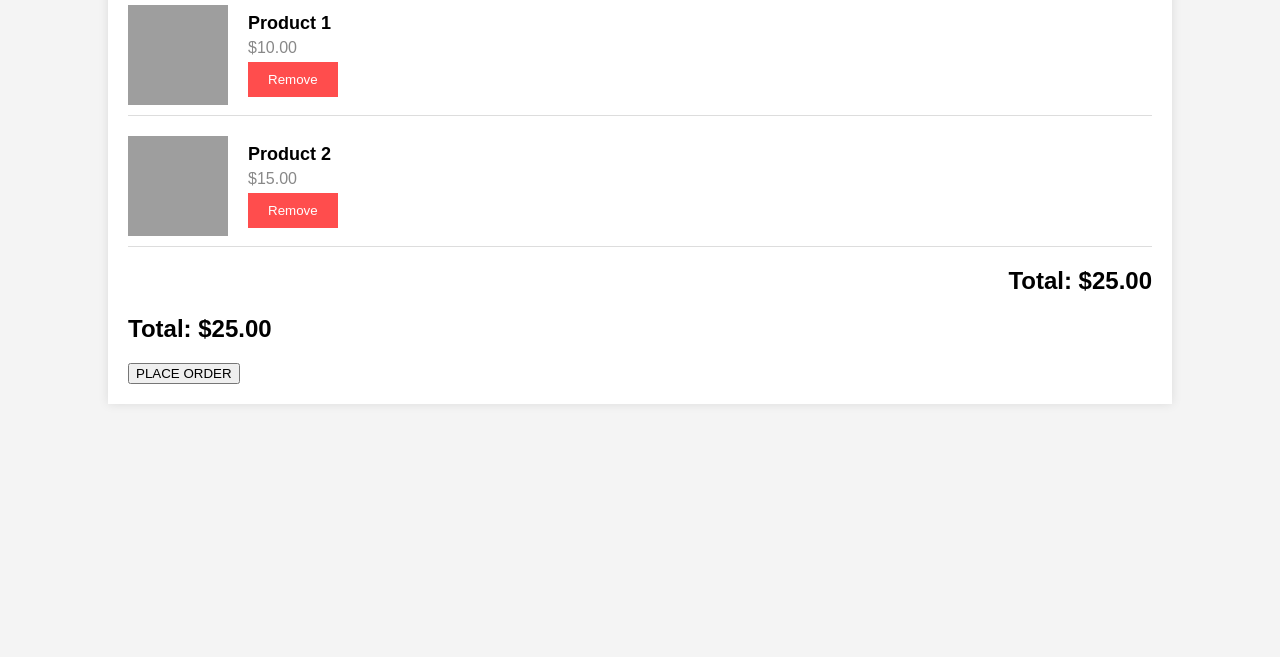
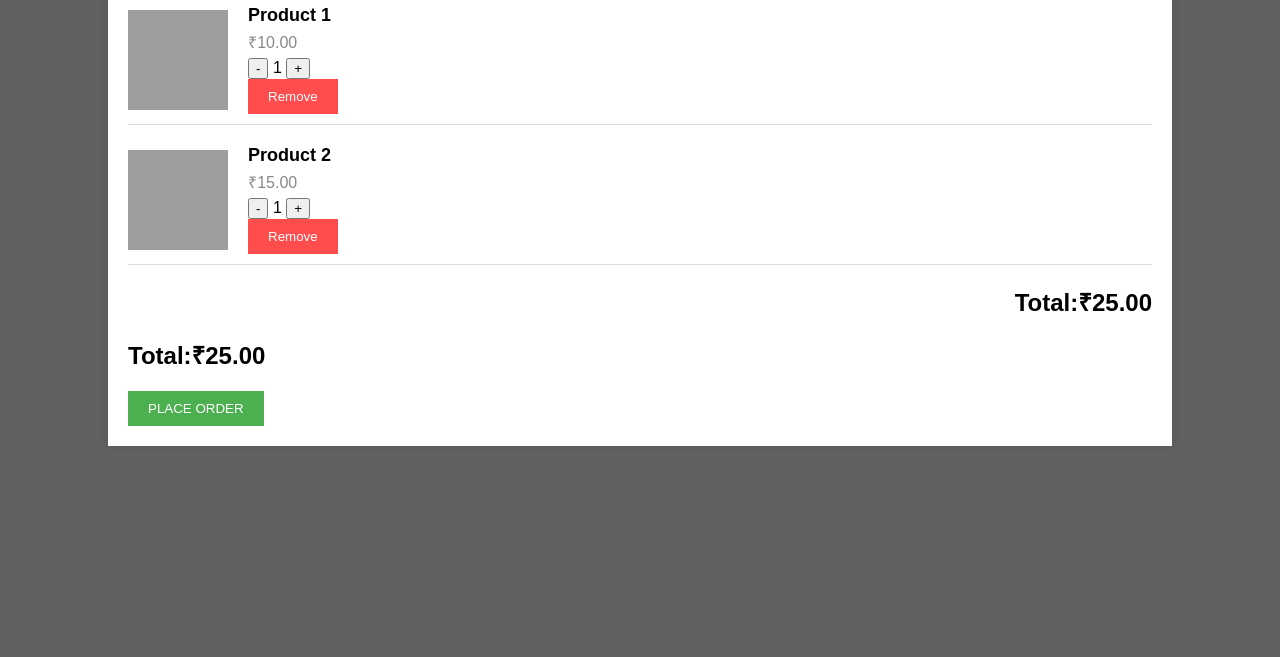
Before and after one commit to vijaykumar8899/zenbyt-ecommerce, a plain HTML site: page components/Cart/cart.html in a window 1280 px wide. Shown: the part 143-800 px from the top of the page. Drawn offline with Linux system fonts and the light colour scheme; files that its build step writes are made by us from their sources; grey boxes are pictures that could not be loaded.

Commit message:
Resolved merge conflicts

```diff
--- a/components/Cart/cart.html
+++ b/components/Cart/cart.html
@@ -13,7 +13,12 @@
             <img src="https://img.freepik.com/free-photo/still-life-with-classic-shirts-hanger_23-2150828624.jpg?t=st=1723463790~exp=1723467390~hmac=badcae404b9b502ff4e87fa1cc5b9c2b1a1b092bfd376abf29a03e4406858303&w=900" alt="Product 1">
             <div class="item-details">
                 <h2>Product 1</h2>
-                <p>$10.00</p>
+                <p>₹10.00</p>
+                <div class="quantity-controls">
+                    <button class="decrease-btn">-</button>
+                    <span class="quantity">1</span>
+                    <button class="increase-btn">+</button>
+                </div>
                 <button class="remove-btn">Remove</button>
             </div>
         </div>
@@ -21,16 +26,21 @@
             <img src="https://img.freepik.com/premium-photo/rack-shirts-with-name-r-it_1206963-56928.jpg?w=826" alt="Product 2">
             <div class="item-details">
                 <h2>Product 2</h2>
-                <p>$15.00</p>
+                <p>₹15.00</p>
+                <div class="quantity-controls">
+                    <button class="decrease-btn">-</button>
+                    <span class="quantity">1</span>
+                    <button class="increase-btn">+</button>
+                </div>
                 <button class="remove-btn">Remove</button>
             </div>
         </div>
         <div class="total">
-            <h2>Total: $25.00</h2>
+            <h2>Total:₹25.00</h2>
         </div>
         <div class="Place Order">
-            <h2>Total: $25.00</h2>
-            <button class="Place Order-btn">PLACE ORDER</button>
+            <h2>Total:₹25.00</h2>
+            <button class="PlaceOrder-btn">PLACE ORDER</button>
         </div>
     </div>
 </body>
--- a/styles/cart.css
+++ b/styles/cart.css
@@ -1,6 +1,6 @@
 body {
     font-family: Arial, sans-serif;
-        background-color: #f4f4f4;
+    background-color: rgb(99, 96, 96);
     margin: 0;
     padding: 0;
 }
@@ -69,7 +69,7 @@ body {
     margin-top: 20px;
 }
 
-    .Place Order-btn {
+.PlaceOrder-btn {
     background-color: #4CAF50;
     color: #fff;
     border: none;
@@ -77,6 +77,6 @@ body {
     cursor: pointer;
 }
 
-    .Place Order-btn:hover {
+.PlaceOrder-btn:hover {
     background-color: #45a049;
 }
```
Lines whose indentation alone changed are shown as unchanged.
